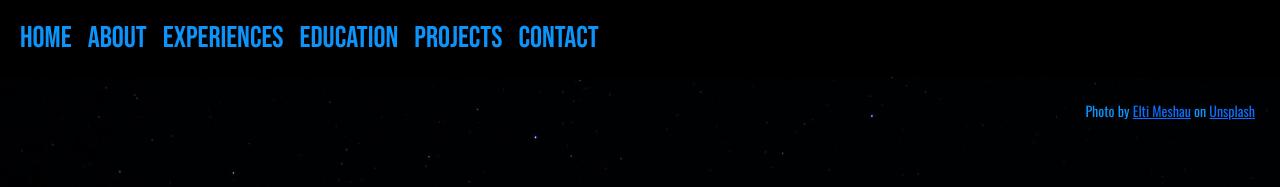
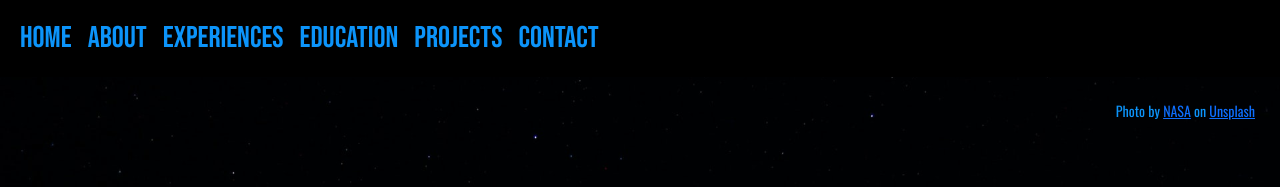
Before and after one commit to shadowbattalion/personal-website, a React (Create React App) app in the folder personal-website/: page / in a window 1280 px wide. Shown: the top 187 px of the page. Built offline with nearby package versions, Linux system fonts and the light colour scheme.

Commit message:
added image credits

```diff
--- a/personal-website/src/pages/Home.js
+++ b/personal-website/src/pages/Home.js
@@ -15,7 +15,8 @@ export default function Home(){
         <React.Fragment>
             <div  id="home" className='background-home'>
                 <div className="components">
-                    <small  id="image-credit">Photo by <a href="https://unsplash.com/@eltimeshau?utm_source=unsplash&utm_medium=referral&utm_content=creditCopyText" target="_blank" rel="noopener noreferrer">Elti Meshau</a> on <a href="https://unsplash.com/?utm_source=unsplash&utm_medium=referral&utm_content=creditCopyText" target="_blank" rel="noopener noreferrer">Unsplash</a></small>
+
+                    <small  id="image-credit">Photo by <a href="https://unsplash.com/@nasa?utm_source=unsplash&utm_medium=referral&utm_content=creditCopyText" target="_blank" rel="noopener noreferrer">NASA</a> on <a href="https://unsplash.com/s/photos/website-space-nasa?utm_source=unsplash&utm_medium=referral&utm_content=creditCopyText" target="_blank" rel="noopener noreferrer">Unsplash</a></small>
                     <div id="logo-outer-box">
                         <div id="logo-inner-box">
                             <Image id='logo-ha' src={ha} fluid />
```
